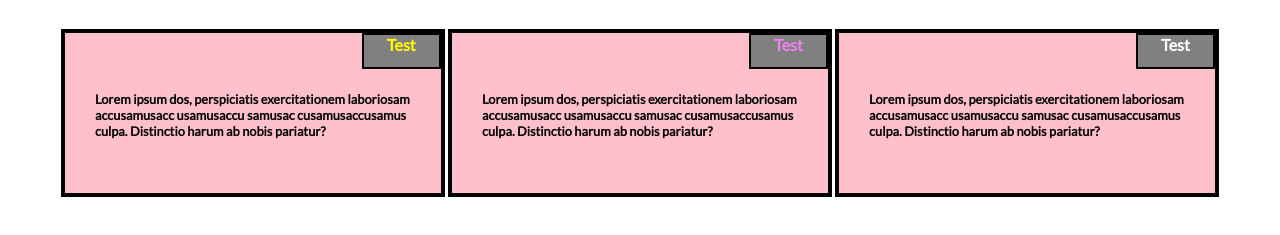
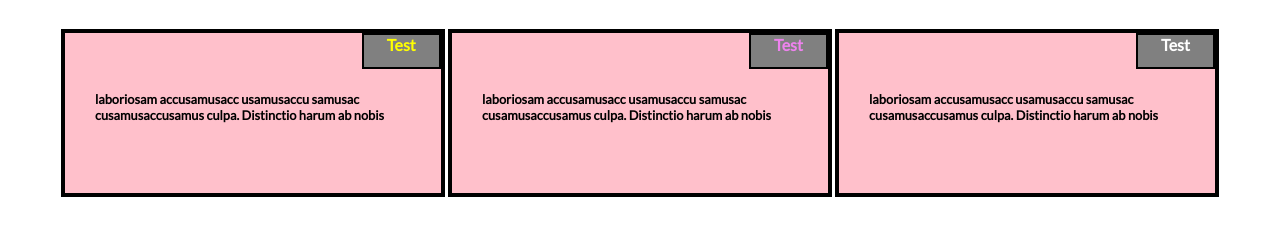
Before and after one commit to yasir3614/k163614-assg-1.github.io, a plain HTML site: page index.html in a window 1280 px wide. Shown: the part 63-298 px from the top of the page. Drawn offline with Linux system fonts and the light colour scheme.

Commit message:
updated index
update index.html

```diff
--- a/index.html
+++ b/index.html
@@ -19,23 +19,23 @@
                 <div class="red">Test</div>
             </div>
 
-            <p class="para">Lorem ipsum dos, perspiciatis exercitationem laboriosam accusamusacc usamusaccu samusac cusamusaccusamus culpa. Distinctio harum ab nobis pariatur?</p>
+            <p class="para"> laboriosam accusamusacc usamusaccu samusac cusamusaccusamus culpa. Distinctio harum ab nobis </p>
         </div>
 
         <div class="col-3 section">
             <div class="minibox">
                 <div class="blue">Test</div>
             </div>
+            <p class="para"> laboriosam accusamusacc usamusaccu samusac cusamusaccusamus culpa. Distinctio harum ab nobis </p>
 
-            <p class="para">Lorem ipsum dos, perspiciatis exercitationem laboriosam accusamusacc usamusaccu samusac cusamusaccusamus culpa. Distinctio harum ab nobis pariatur?</p>
         </div>
 
         <div class="col-3  section section3">
             <div class="minibox">
                 <div class="white">Test</div>
             </div>
+            <p class="para"> laboriosam accusamusacc usamusaccu samusac cusamusaccusamus culpa. Distinctio harum ab nobis </p>
 
-            <p class="para">Lorem ipsum dos, perspiciatis exercitationem laboriosam accusamusacc usamusaccu samusac cusamusaccusamus culpa. Distinctio harum ab nobis pariatur?</p>
         </div>
 
     </div>
```
